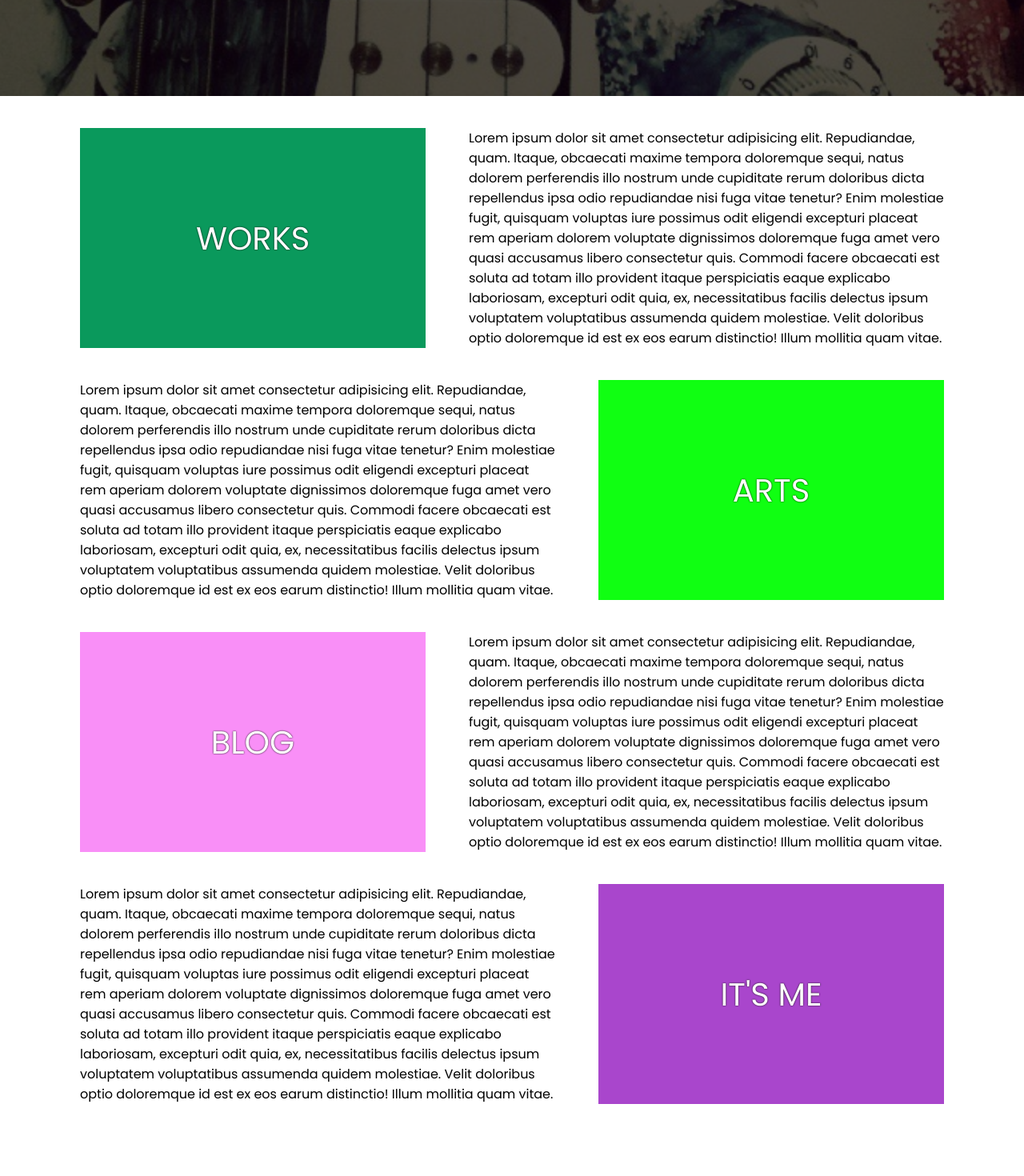
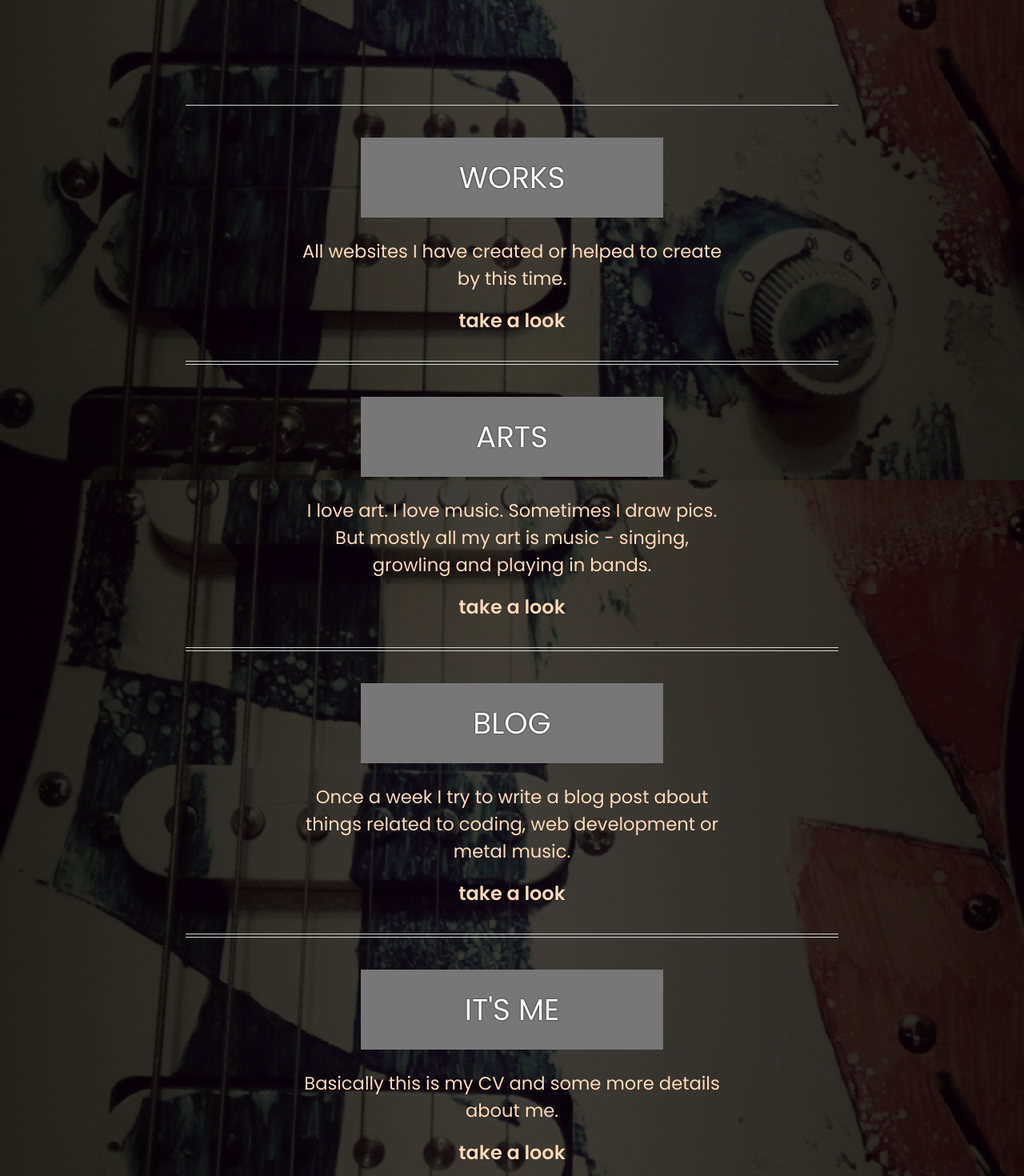
Before and after one commit to lenaryan/my-site-react, a React (Create React App) app: page / in a window 1280 px wide. Shown: the part 680-2150 px from the top of the page at 80% size. Before the commit the page ends 2100 px from the top, so only its background shows below. Built offline with nearby package versions, Linux system fonts and the light colour scheme.

Commit message:
restyled some blocks, added some text instead of lorem

```diff
--- a/src/Pages/Home.js
+++ b/src/Pages/Home.js
@@ -30,19 +30,23 @@ class Home extends Component {
         <div className="wrapper">
             <div className="block-info">
                 <div className="color" id="works">Works</div>
-                <div className="text">Lorem ipsum dolor sit amet consectetur adipisicing elit. Repudiandae, quam. Itaque, obcaecati maxime tempora doloremque sequi, natus dolorem perferendis illo nostrum unde cupiditate rerum doloribus dicta repellendus ipsa odio repudiandae nisi fuga vitae tenetur? Enim molestiae fugit, quisquam voluptas iure possimus odit eligendi excepturi placeat rem aperiam dolorem voluptate dignissimos doloremque fuga amet vero quasi accusamus libero consectetur quis. Commodi facere obcaecati est soluta ad totam illo provident itaque perspiciatis eaque explicabo laboriosam, excepturi odit quia, ex, necessitatibus facilis delectus ipsum voluptatem voluptatibus assumenda quidem molestiae. Velit doloribus optio doloremque id est ex eos earum distinctio! Illum mollitia quam vitae.</div>
+                <div className="text">All websites I have created or helped to create by this time.</div>
+                <a href="#" class="works">Take a look</a>
             </div>
             <div className="block-info">
-                    <div className="text">Lorem ipsum dolor sit amet consectetur adipisicing elit. Repudiandae, quam. Itaque, obcaecati maxime tempora doloremque sequi, natus dolorem perferendis illo nostrum unde cupiditate rerum doloribus dicta repellendus ipsa odio repudiandae nisi fuga vitae tenetur? Enim molestiae fugit, quisquam voluptas iure possimus odit eligendi excepturi placeat rem aperiam dolorem voluptate dignissimos doloremque fuga amet vero quasi accusamus libero consectetur quis. Commodi facere obcaecati est soluta ad totam illo provident itaque perspiciatis eaque explicabo laboriosam, excepturi odit quia, ex, necessitatibus facilis delectus ipsum voluptatem voluptatibus assumenda quidem molestiae. Velit doloribus optio doloremque id est ex eos earum distinctio! Illum mollitia quam vitae.</div>
                 <div className="color" id="arts">Arts</div>
+                <div className="text">I love art. I love music. Sometimes I draw pics. But mostly all my art is music - singing, growling and playing in bands.</div>
+                <a href="#" class="arts">Take a look</a>
             </div>
             <div className="block-info">
                 <div className="color" id="blog">Blog</div>
-                <div className="text">Lorem ipsum dolor sit amet consectetur adipisicing elit. Repudiandae, quam. Itaque, obcaecati maxime tempora doloremque sequi, natus dolorem perferendis illo nostrum unde cupiditate rerum doloribus dicta repellendus ipsa odio repudiandae nisi fuga vitae tenetur? Enim molestiae fugit, quisquam voluptas iure possimus odit eligendi excepturi placeat rem aperiam dolorem voluptate dignissimos doloremque fuga amet vero quasi accusamus libero consectetur quis. Commodi facere obcaecati est soluta ad totam illo provident itaque perspiciatis eaque explicabo laboriosam, excepturi odit quia, ex, necessitatibus facilis delectus ipsum voluptatem voluptatibus assumenda quidem molestiae. Velit doloribus optio doloremque id est ex eos earum distinctio! Illum mollitia quam vitae.</div>
+                <div className="text">Once a week I try to write a blog post about things related to coding, web development or metal music.</div>
+                <a href="#" class="blog">Take a look</a>
             </div>
             <div className="block-info">
-                    <div className="text">Lorem ipsum dolor sit amet consectetur adipisicing elit. Repudiandae, quam. Itaque, obcaecati maxime tempora doloremque sequi, natus dolorem perferendis illo nostrum unde cupiditate rerum doloribus dicta repellendus ipsa odio repudiandae nisi fuga vitae tenetur? Enim molestiae fugit, quisquam voluptas iure possimus odit eligendi excepturi placeat rem aperiam dolorem voluptate dignissimos doloremque fuga amet vero quasi accusamus libero consectetur quis. Commodi facere obcaecati est soluta ad totam illo provident itaque perspiciatis eaque explicabo laboriosam, excepturi odit quia, ex, necessitatibus facilis delectus ipsum voluptatem voluptatibus assumenda quidem molestiae. Velit doloribus optio doloremque id est ex eos earum distinctio! Illum mollitia quam vitae.</div>
                 <div className="color" id="me">It's Me</div>
+                <div className="text">Basically this is my CV and some more details about me.</div>
+                <a href="#" class="me">Take a look</a>
             </div>
         </div>
       </div>
--- a/src/Styles/SASS/default.sass
+++ b/src/Styles/SASS/default.sass
@@ -9,6 +9,14 @@ html, body
         family: 'Poppins', sans-serif !important
     position: relative
     overflow-x: hidden
+    color: peachpuff
+    background: url(../../images/guitar.jpg) no-repeat center
+        size: cover
+        attachment: fixed
+
+    .home
+        height: 100%
+        background: linear-gradient(to right, rgba(0,0,0,0.85),rgba(0,0,0,0.75),rgba(0,0,0,0.85))
 
 #toggle-label
     position: fixed
@@ -121,13 +129,8 @@ html, body
         background: url(../../images/violet.png) no-repeat center
 
 .banner
-    background: url(../../images/guitar.jpg) no-repeat center
-    background-size: cover
-    background-attachment: fixed
-
     .overlay
-        height: 100vh
-        background-color: rgba(0, 0, 0, 0.7)
+        height: 101vh
         color: white
         text-align: center
 
@@ -154,30 +157,73 @@ html, body
 
     .block-info
         display: flex
-        justify-content: space-between
-        margin: 40px 0
+        justify-content: center
+        margin: 3px auto
+        flex-flow: column
+        align-items: center
+        width: 70%
+        padding: 40px 30px 30px
+        border-top: 1px solid lightgrey
+        border-bottom: 1px solid lightgrey
 
         .color
-            width: 40%
+            width: 50%
+            height: 100px;
             color: white
             text-shadow: 0 0 2px black
             text-transform: uppercase
-            font-size: 30pt
+            font-size: 28pt
             display: flex
             justify-content: center
             align-items: center
+            background: #777
+            transition: all 0.2s ease-in-out
 
-        #works
+        a
+            text-transform: lowercase
+            text-decoration: none
+            color: peachpuff
+            text-shadow: 0 0 1px black
+            transition: all 0.2s ease-in-out
+            font:
+                weight: 600
+                size: 18pt
+            margin-top: 15px
+            padding: 3px 10px
+
+        &:hover #works
             background: #0a995c
 
-        #arts
+        &:hover #arts
             background: #10ff12
 
-        #blog
+        &:hover #blog
             background: #f98ff7
 
-        #me
+        &:hover #me
             background: #a946cc
 
+        &:hover a
+            outline: 1px solid white
+            box-shadow: 0 0 3px black
+
+            &:hover
+                background: white
+
+        &:hover .works
+            color: #0a995c
+
+        &:hover .arts
+            color: #10ff12
+
+        &:hover .blog
+            color: #f98ff7
+
+        &:hover .me
+            color: #a946cc
+
         .text
-            width: 55%
+            width: 70%
+            text-align: center
+            margin-top: 25px
+            font-size: 17pt
```
Also changed, not shown: src/Styles/CSS/default.min.css.
